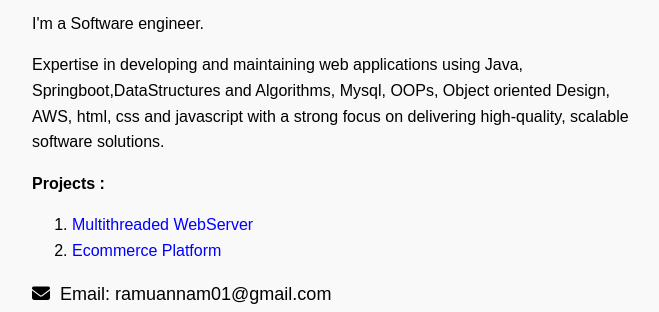
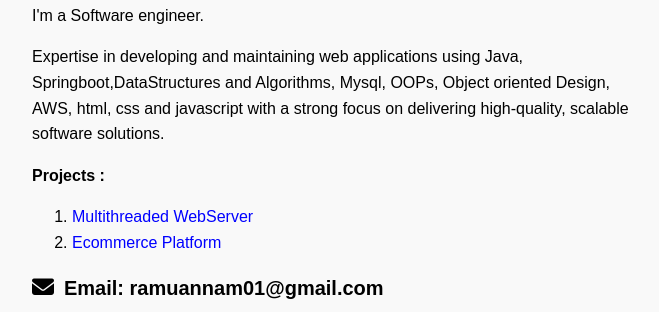
Before and after one commit to ramuannam/ramuannam, a plain HTML site: page index.html in a window 1280 px wide. Shown: the part 192-504 px from the top of the page, without its empty margins (318-977 px from the left). Drawn offline with Linux system fonts and the light colour scheme.

Commit message:
Update style.css

```diff
--- a/style.css
+++ b/style.css
@@ -49,17 +49,19 @@ a:hover {
             list-style: none;
             padding: 0;
         }
-.contact-list li {
+        .contact-list li {
             margin: 10px 0;
         }
-.contact-list a {
+        .contact-list a {
             text-decoration: none;
             color: #000;
-            font-size: 18px;
+            font-size: 20px;
+            font-weight: bold;
         }
-.contact-list a:hover {
+        .contact-list a:hover {
             color: #007bff;
         }
-.icon {
+        .icon {
             margin-right: 10px;
+            font-size: 22px;
         }
```
